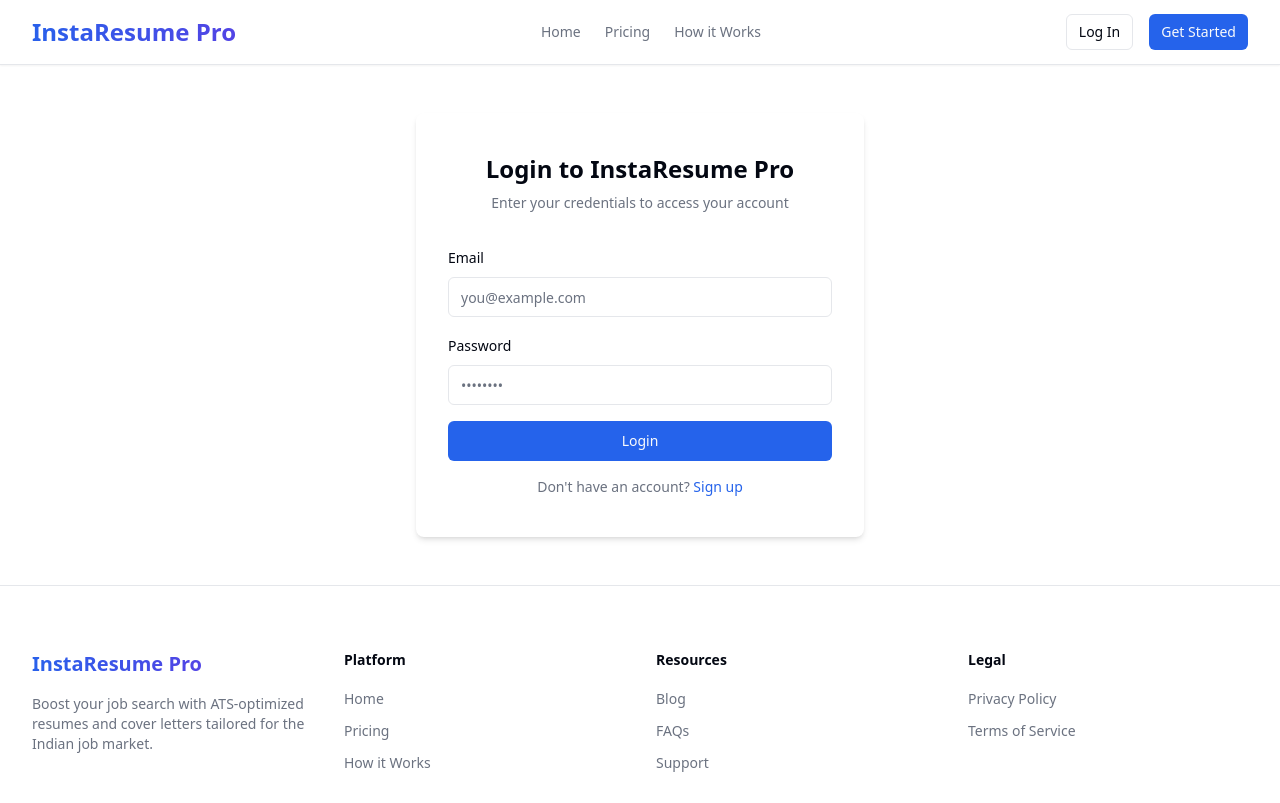
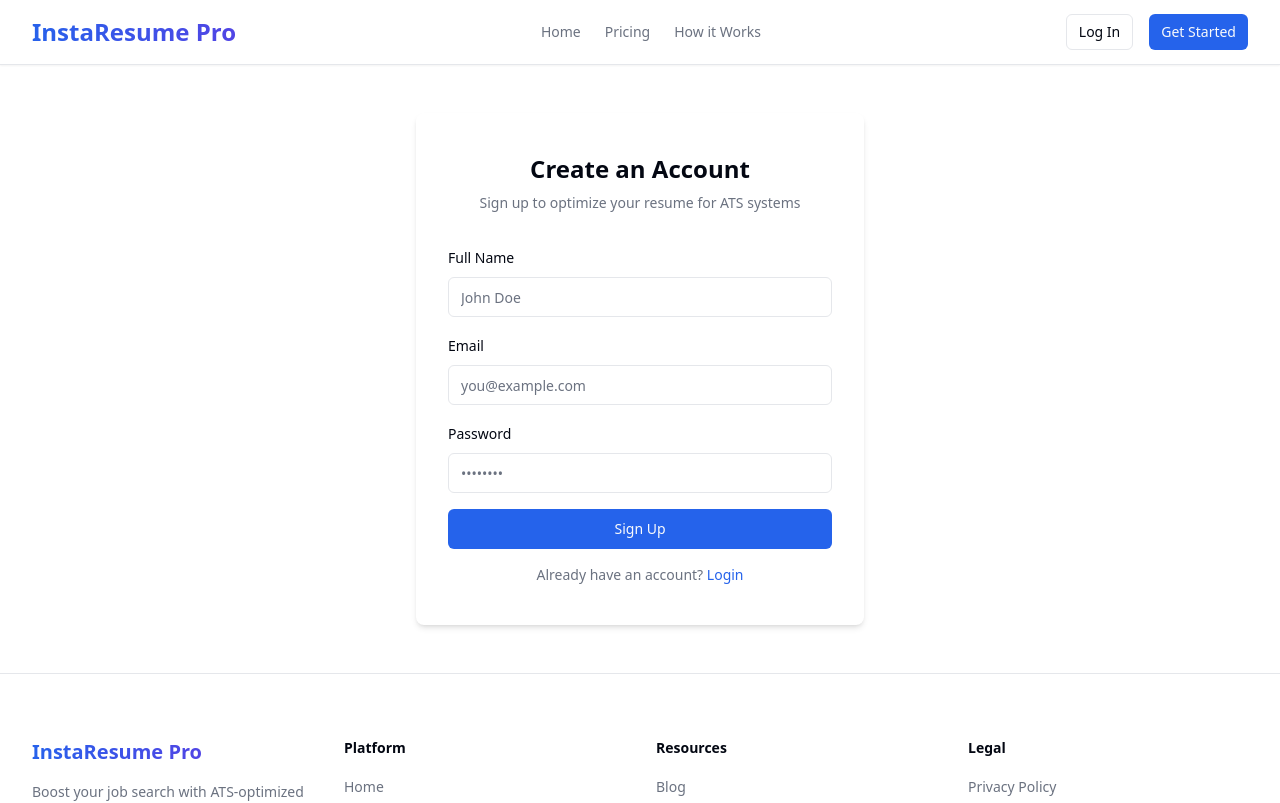
Before and after one commit to jeevanba273/resume-crafted, a React (Vite) app: page /register in a window 1280 px wide. Shown: the top 803 px of the page. Built offline with nearby package versions, Linux system fonts and the light colour scheme.

Commit message:
Fix: Redirect to signup on get started
The "Get Started" button should redirect to the signup page by default.

```diff
--- a/src/App.tsx
+++ b/src/App.tsx
@@ -3,7 +3,7 @@ import { Toaster } from "@/components/ui/toaster";
 import { Toaster as Sonner } from "@/components/ui/sonner";
 import { TooltipProvider } from "@/components/ui/tooltip";
 import { QueryClient, QueryClientProvider } from "@tanstack/react-query";
-import { BrowserRouter, Routes, Route } from "react-router-dom";
+import { BrowserRouter, Routes, Route, Navigate } from "react-router-dom";
 import Index from "./pages/Index";
 import NotFound from "./pages/NotFound";
 import Auth from "./pages/Auth";
--- a/src/components/Hero.tsx
+++ b/src/components/Hero.tsx
@@ -1,4 +1,3 @@
-
 import { ArrowRight, FileCheck, Clock, Award } from "lucide-react";
 import { Button } from "@/components/ui/button";
 import { Link } from "react-router-dom";
--- a/src/pages/Auth.tsx
+++ b/src/pages/Auth.tsx
@@ -6,7 +6,7 @@ import { Form, FormControl, FormField, FormItem, FormLabel, FormMessage } from "
 import { useForm } from "react-hook-form";
 import { z } from "zod";
 import { zodResolver } from "@hookform/resolvers/zod";
-import { Navigate, useNavigate } from "react-router-dom";
+import { Navigate, useNavigate, useLocation } from "react-router-dom";
 import { supabase } from "@/integrations/supabase/client";
 import { useToast } from "@/hooks/use-toast";
 import Navbar from "@/components/Navbar";
@@ -25,11 +25,17 @@ type LoginFormValues = z.infer<typeof loginSchema>;
 type SignupFormValues = z.infer<typeof signupSchema>;
 
 const Auth = () => {
-  const [isLogin, setIsLogin] = useState(true);
+  const location = useLocation();
+  const [isLogin, setIsLogin] = useState(location.pathname === "/login");
   const [isLoading, setIsLoading] = useState(false);
   const [session, setSession] = useState<any>(null);
   const navigate = useNavigate();
   const { toast } = useToast();
+
+  // Set isLogin based on route
+  useEffect(() => {
+    setIsLogin(location.pathname === "/login");
+  }, [location.pathname]);
 
   const loginForm = useForm<LoginFormValues>({
     resolver: zodResolver(loginSchema),
```
